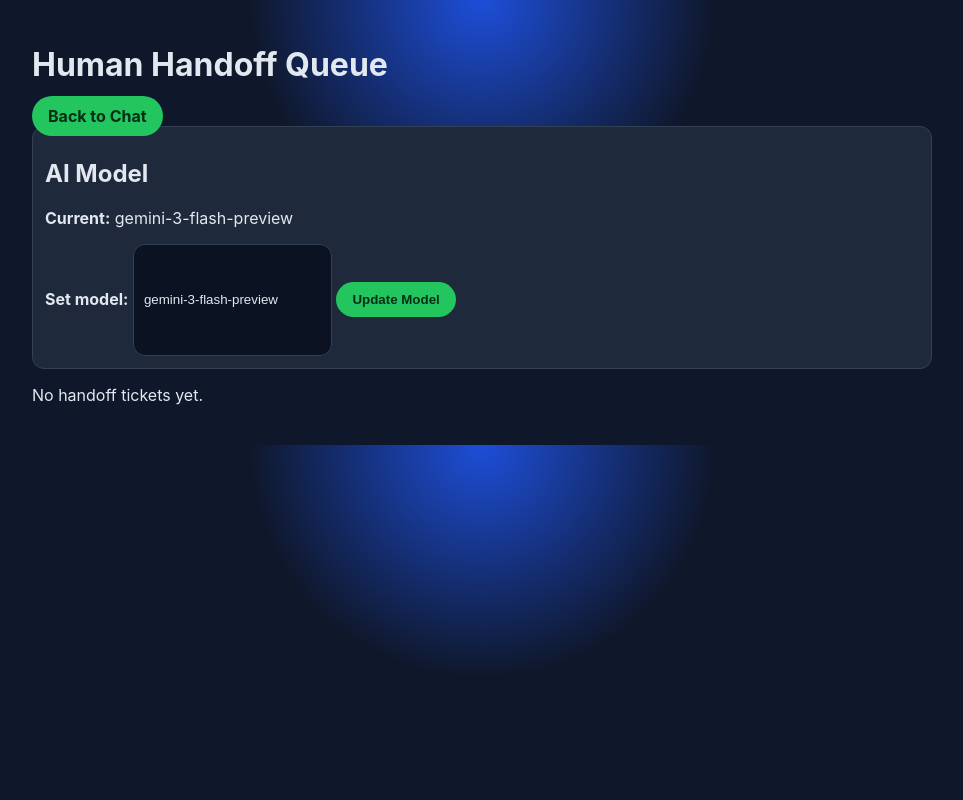
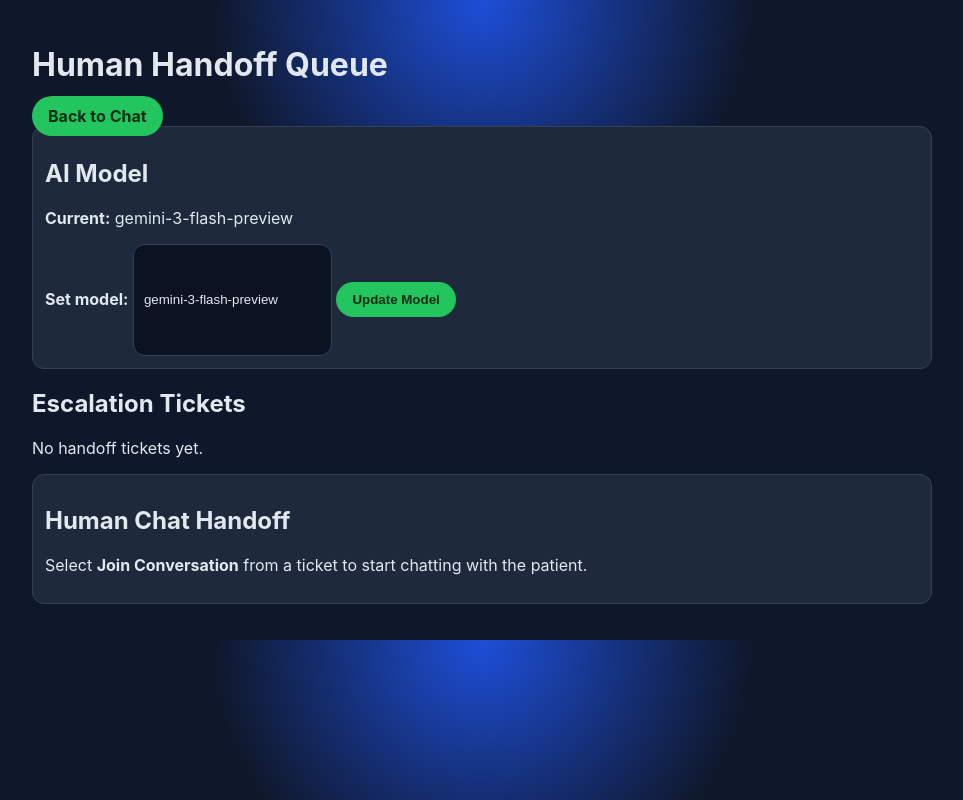
Before and after one commit to edrinecode/Celine, a FastAPI app: page /admin in a window 1280 px wide. Shown: the whole page, without its empty margins (158-1121 px from the left). Run offline with FastAPI, Linux system fonts and the light colour scheme; data comes from the database, SQL or seed files in the repository; data that the repository does not hold is empty.

Commit message:
Fix false handoffs and add human chat handoff interface

```diff
--- a/app/main.py
+++ b/app/main.py
@@ -1,7 +1,7 @@
 import os
 
 from fastapi import FastAPI, Form, Request
-from fastapi.responses import HTMLResponse
+from fastapi.responses import HTMLResponse, RedirectResponse
 from fastapi.staticfiles import StaticFiles
 from fastapi.templating import Jinja2Templates
 
@@ -40,13 +40,16 @@ def home(request: Request):
 
 
 @app.get("/admin", response_class=HTMLResponse)
-def admin(request: Request):
+def admin(request: Request, conversation_id: str | None = None):
+    selected_messages = store.get_messages(conversation_id) if conversation_id else []
     return templates.TemplateResponse(
         "admin.html",
         {
             "request": request,
             "tickets": store.list_handoff_tickets(),
             "current_model": store.get_setting("google_model") or DEFAULT_MODEL,
+            "selected_conversation_id": conversation_id,
+            "selected_messages": selected_messages,
         },
     )
 
@@ -65,6 +68,20 @@ def resolve_ticket(ticket_id: str = Form(...)):
     return {"ok": True, "remaining": remaining}
 
 
+@app.post("/admin/reply")
+def admin_reply(conversation_id: str = Form(...), message: str = Form(...)):
+    cleaned = message.strip()
+    if cleaned:
+        memory.add_message(conversation_id, "human", cleaned)
+    return RedirectResponse(url=f"/admin?conversation_id={conversation_id}", status_code=303)
+
+
+@app.get("/chat/history/{conversation_id}")
+def chat_history(conversation_id: str):
+    messages = memory.get_messages(conversation_id)
+    return {"conversation_id": conversation_id, "messages": messages}
+
+
 @app.post("/admin/model")
 def update_model(model: str = Form(...)):
     cleaned = model.strip()
--- a/static/styles.css
+++ b/static/styles.css
@@ -38,6 +38,12 @@ body {
 
 .user { background: #1d4ed8; }
 .assistant { background: #065f46; }
+.human { background: #7c3aed; }
+
+.admin-chat-window {
+  margin-bottom: 12px;
+  max-height: 45vh;
+}
 
 .chat-form {
   margin-top: 16px;
--- a/templates/admin.html
+++ b/templates/admin.html
@@ -13,8 +13,6 @@
       <a href="/" class="admin-link">Back to Chat</a>
     </header>
 
-
-
     <section class="ticket">
       <h2>AI Model</h2>
       <p><strong>Current:</strong> {{ current_model }}</p>
@@ -26,6 +24,7 @@
     </section>
 
     <section class="tickets">
+      <h2>Escalation Tickets</h2>
       {% if tickets %}
         {% for ticket in tickets %}
           <article class="ticket">
@@ -34,6 +33,9 @@
             <p><strong>Reason:</strong> {{ ticket.reason }}</p>
             <p><strong>User message:</strong> {{ ticket.user_message }}</p>
             <p><strong>Created:</strong> {{ ticket.created_at }}</p>
+            <p>
+              <a class="admin-link" href="/admin?conversation_id={{ ticket.conversation_id }}">Join Conversation</a>
+            </p>
             <form method="post" action="/admin/resolve">
               <input type="hidden" name="ticket_id" value="{{ ticket.ticket_id }}" />
               <button type="submit">Mark Resolved</button>
@@ -44,6 +46,26 @@
         <p>No handoff tickets yet.</p>
       {% endif %}
     </section>
+
+    <section class="ticket">
+      <h2>Human Chat Handoff</h2>
+      {% if selected_conversation_id %}
+        <p><strong>Joined conversation:</strong> {{ selected_conversation_id }}</p>
+        <div class="chat-window admin-chat-window">
+          {% for message in selected_messages %}
+            <div class="message {{ message.role }}">{{ message.role|upper }}: {{ message.content }}</div>
+          {% endfor %}
+        </div>
+
+        <form class="chat-form" method="post" action="/admin/reply">
+          <input type="hidden" name="conversation_id" value="{{ selected_conversation_id }}" />
+          <textarea name="message" placeholder="Send message as human clinician..." required></textarea>
+          <button type="submit">Send Human Reply</button>
+        </form>
+      {% else %}
+        <p>Select <strong>Join Conversation</strong> from a ticket to start chatting with the patient.</p>
+      {% endif %}
+    </section>
   </main>
 </body>
 </html>
```
Also changed, not shown: app/orchestrator.py (+11 -10 lines), static/chat.js (+29 -1 lines), tests/test_orchestrator.py (+36 -0 lines).
